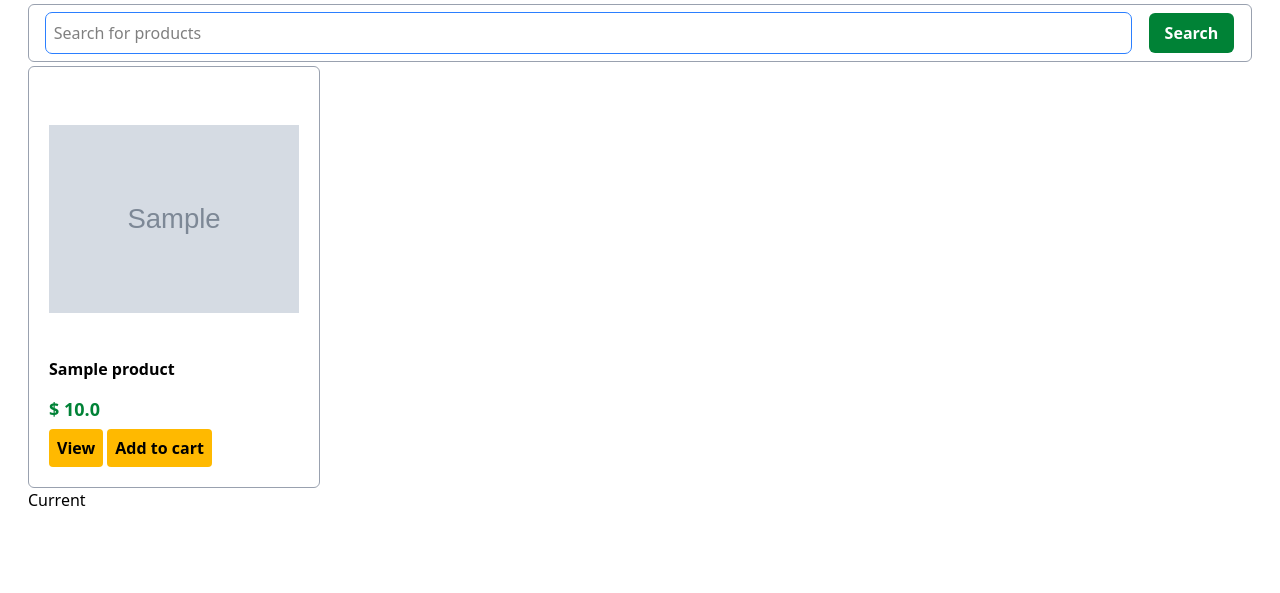
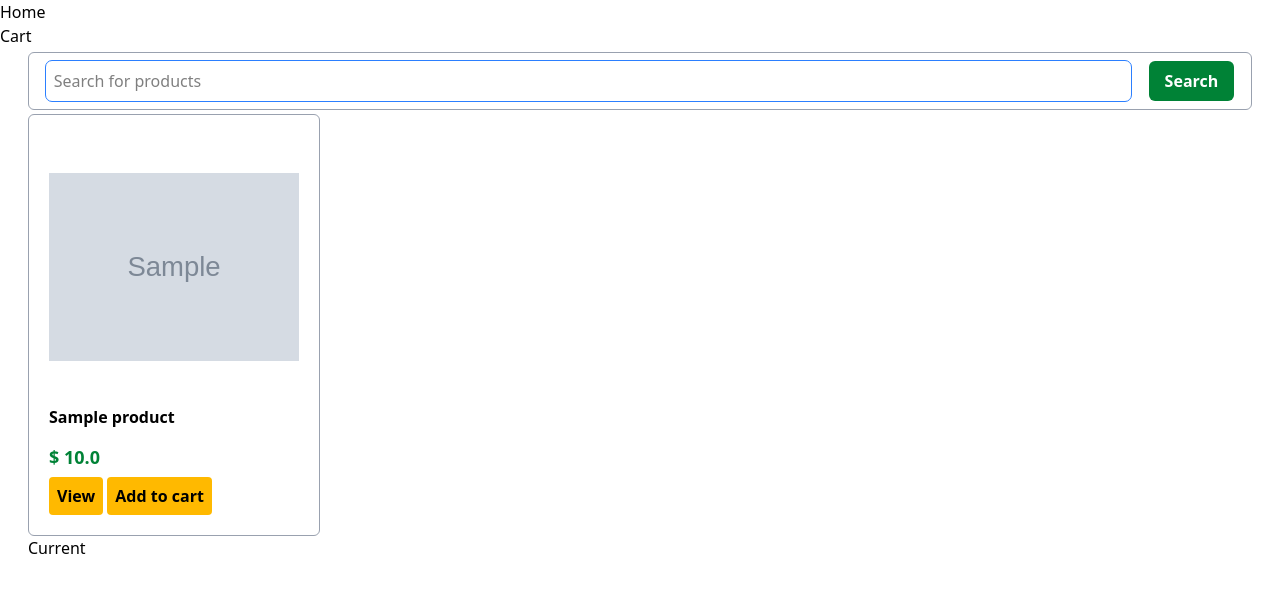
Before and after one commit to ErikEvertonRodrigues/ecommerce_Django, a Django app: page / in a window 1280 px wide. Shown: the top 593 px of the page. Run offline with Django 5.2, Linux system fonts and the light colour scheme; tables that the repository leaves empty hold one stand-in row (values such as "Sample post"); grey boxes marked "Sample" are stand-in pictures; style sheets or scripts are compiled from the project's sources.

Commit message:
feat: show number of items in cart on navbar

```diff
--- a/shop/templates/shop/index.html
+++ b/shop/templates/shop/index.html
@@ -12,6 +12,14 @@
     crossorigin="anonymous"></script>
 </head>
 <body>
+    <header>
+        <nav>
+            <ul>
+                <li><a href="#">Home</a></li>
+                <li><a id="cart" href="">Cart</a></li>
+            </ul>
+        </nav>
+    </header>
     <main class="p-1">
         <form class="max-w-[1224px] w-[100%] m-auto border-1 border-gray-400 rounded-md mb-1 p-2 flex justify-around">
             <input class="w-[90%] p-2 outline-1 outline-blue-500 rounded-md focus:outline-2 focus:outline-blue-400"
@@ -59,7 +67,6 @@
 
     $(document).on('click', '.add-to-cart', function() {
         let item_id = this.id.toString();
-        console.log(item_id);
 
         if (cart[item_id] != undefined) {
             cart[item_id] += 1;
@@ -67,6 +74,8 @@
             cart[item_id] = 1;
         }
         localStorage.setItem('cart', JSON.stringify(cart));
+
+        document.getElementById("cart").innerHTML = `Cart(${Object.keys(cart).length})`;
     });
 
 </script>
```
